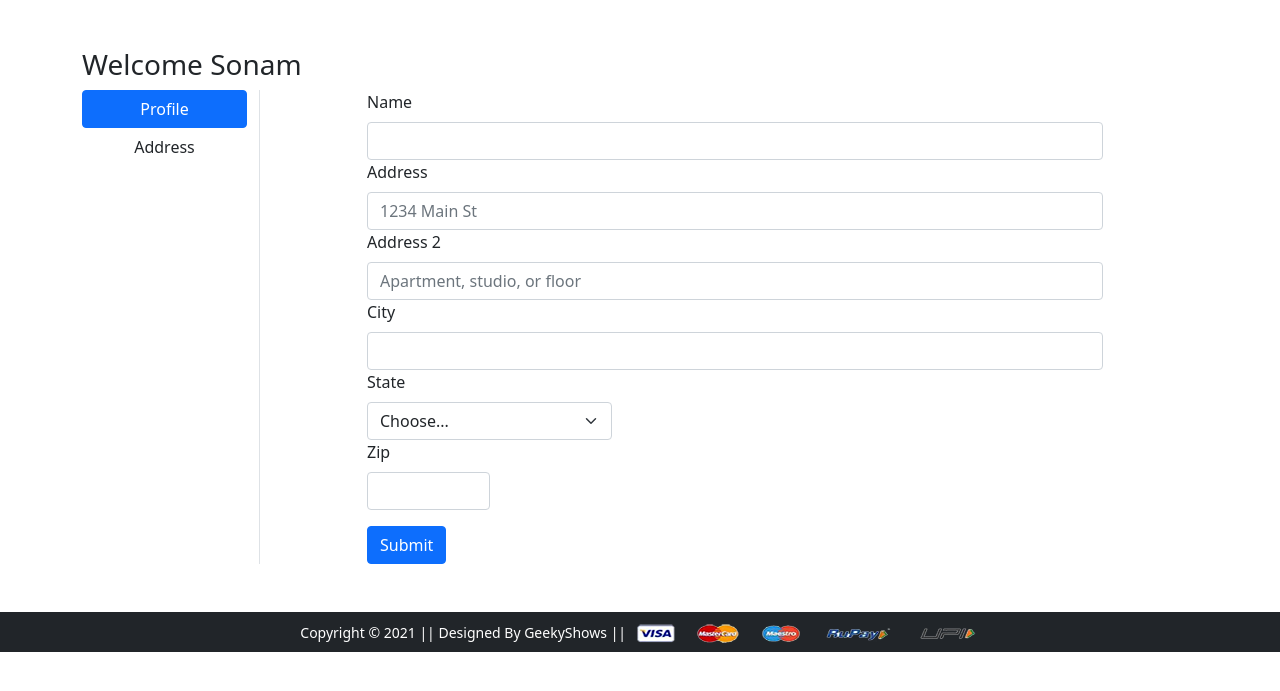
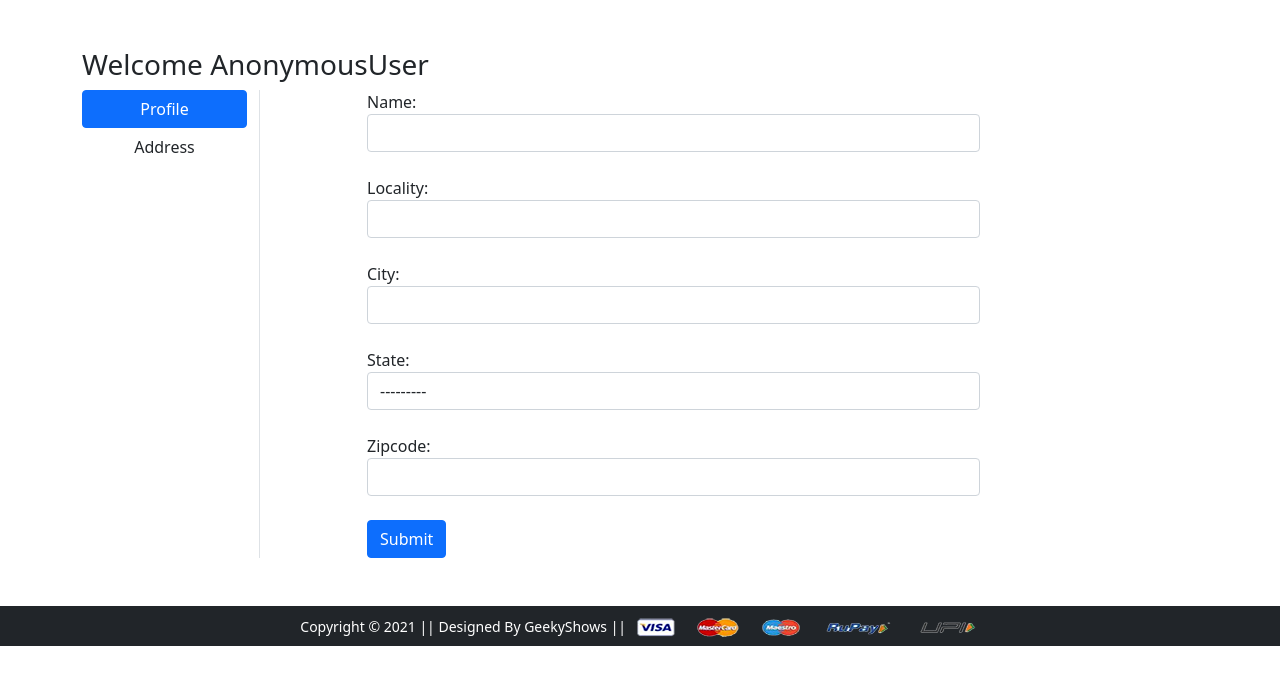
Before and after one commit to NikeshPakuwal/Multi-Vendor_Ecommerce, a Django app: page /profile/ in a window 1280 px wide. Shown: the part 56-747 px from the top of the page. Run offline with Django 3.2, Linux system fonts and the light colour scheme; some libraries are stand-ins or nearby versions.

Commit message:
Dynamic user profile added

```diff
--- a/app/forms.py
+++ b/app/forms.py
@@ -1,3 +1,5 @@
+from django.forms import fields
+from app.models import Customer
 from django import forms
 from django.contrib.auth import password_validation
 from django.contrib.auth.forms import UserCreationForm, AuthenticationForm, UserModel, UsernameField, PasswordChangeForm, PasswordResetForm, SetPasswordForm
@@ -34,3 +36,15 @@ class MyPasswordResetForm(PasswordResetForm):
 class MySetPasswordForm(SetPasswordForm):
     new_password1 = forms.CharField(label=_('New Password'), strip=False, widget=forms.PasswordInput(attrs={'autocomplete':'new-password', 'class':'form-control'}), help_text=password_validation.password_validators_help_text_html())
     new_password2 = forms.CharField(label=_('Confirm New Password'), strip=False, widget=forms.PasswordInput(attrs={'autocomplete':'new-password', 'class':'form-control'}))
+
+class CustomerProfileForm(forms.ModelForm):
+    class Meta:
+        model = Customer
+        fields = ['name', 'locality', 'city', 'state', 'zipcode']
+        widgets = {
+            'name':forms.TextInput(attrs={'class':'form-control'}),
+            'locality':forms.TextInput(attrs={'class':'form-control'}),
+            'city':forms.TextInput(attrs={'class':'form-control'}),
+            'state':forms.Select(attrs={'class':'form-control'}),
+            'zipcode':forms.NumberInput(attrs={'class':'form-control'})
+        }
--- a/app/templates/app/base.html
+++ b/app/templates/app/base.html
@@ -61,7 +61,7 @@
            {% if request.user.is_authenticated %}
             <li class="nav-item dropdown mx-2">
                 <a class="nav-link dropdown-toggle text-white" href="#" id="profileDropdown" role="button" data-bs-toggle="dropdown" aria-expanded="false">
-                  Sonam
+                  {{request.user.username|capfirst}}
                 </a>
                 <ul class="dropdown-menu" aria-labelledby="profileDropdown">
                   <li><a class="dropdown-item" href="{% url 'profile' %}">Profile</a></li>
--- a/app/templates/app/profile.html
+++ b/app/templates/app/profile.html
@@ -4,47 +4,33 @@
 {% block main-content %}
 <div class="container my-5">
  <div class="row">
-  <h3>Welcome Sonam</h3>
+  <h3>Welcome <span class="text-capitalize">{{request.user}}</span></h3>
   <div class="col-sm-2 border-end">
    <ul class="list-unstyled">
-    <li class="d-grid"><a href="{% url 'profile' %}" class="btn btn-primary">Profile</a></li>
+    <li class="d-grid"><a href="{% url 'profile' %}" class="btn {{active}}">Profile</a></li>
     <li class="d-grid"><a href="{% url 'address' %}" class="btn">Address</a></li>
    </ul>
   </div>
   <div class="col-sm-8 offset-sm-1">
    <form action="" method="post">
     {% csrf_token %}
+    {% for fm in form %}
+      <div class="form-group col-lg-10">
+          {{fm.label_tag}} {{fm}} <small class="text-danger">{{fm.errors|striptags}}</small><br>
+      </div>
+    {% endfor %}
+
     <div class="col-12">
-      <label for="inputName" class="form-label">Name</label>
-      <input type="text" class="form-control" id="inputEmail">
-    </div>
-    <div class="col-12">
-      <label for="inputAddress" class="form-label">Address</label>
-      <input type="text" class="form-control" id="inputAddress" placeholder="1234 Main St">
-    </div>
-    <div class="col-12">
-      <label for="inputAddress2" class="form-label">Address 2</label>
-      <input type="text" class="form-control" id="inputAddress2" placeholder="Apartment, studio, or floor">
-    </div>
-    <div class="col-12">
-      <label for="inputCity" class="form-label">City</label>
-      <input type="text" class="form-control" id="inputCity">
-    </div>
-    <div class="col-md-4">
-      <label for="inputState" class="form-label">State</label>
-      <select id="inputState" class="form-select">
-        <option selected>Choose...</option>
-        <option>...</option>
-      </select>
-    </div>
-    <div class="col-md-2">
-      <label for="inputZip" class="form-label">Zip</label>
-      <input type="text" class="form-control" id="inputZip">
-    </div>
-    <div class="col-12 mt-3">
-      <button type="submit" class="btn btn-primary">Submit</button>
+      <button type="submit" class="btn btn-primary mb3">Submit</button> <br>
     </div>
    </form>
+
+   {% if messages %}
+    {% for message in messages %}
+      <p {% if message.tags %} class="alert alert-{{message.tags}} mb-5" {% endif %}>{{ message }}</p>
+    {% endfor %}
+   {% endif %}
+
   </div>
  </div>
 </div>
--- a/app/urls.py
+++ b/app/urls.py
@@ -35,11 +35,10 @@ urlpatterns = [
     path('password-reset-confirm/<uidb64>/<token>/', auth_views.PasswordResetConfirmView.as_view(template_name='app/password_reset_confirm.html', form_class=MySetPasswordForm), name='password_reset_confirm'),
     path('password-reset-complete/', auth_views.PasswordResetCompleteView.as_view(template_name='app/password_reset_complete.html'), name='password_reset_complete'),
 
-
+    path('profile/', views.ProfileView.as_view(), name='profile'),
 
     path('cart/', views.add_to_cart, name='add-to-cart'),
     path('buy/', views.buy_now, name='buy-now'),
-    path('profile/', views.profile, name='profile'),
     path('address/', views.address, name='address'),
     path('orders/', views.orders, name='orders'),
     path('checkout/', views.checkout, name='checkout'),
--- a/app/views.py
+++ b/app/views.py
@@ -2,7 +2,7 @@ from django.http import request
 from django.shortcuts import render
 from django.views import View
 from.models import Product, Cart, OrderPlaced, Customer
-from.forms import CustomerRegistrationForm
+from.forms import CustomerRegistrationForm, CustomerProfileForm
 from django.contrib import messages
 
 
@@ -18,15 +18,42 @@ class CustomerRegistrationView(View):
             form.save()
         return render(request, 'app/customerregistration.html', {'form':form})
 
+class ProfileView(View):
+    def get(self, request):
+        form = CustomerProfileForm()
+        context = {
+            'form' : form,
+            'active' : 'btn-primary'
+        }
+        return render(request, 'app/profile.html', context)
+
+    def post(self, request):
+        form = CustomerProfileForm(request.POST)
+        if form.is_valid():
+            usr = request.user
+            name = form.cleaned_data['name']
+            locality = form.cleaned_data['locality']
+            city = form.cleaned_data['city']
+            state = form.cleaned_data['state']
+            zipcode = form.cleaned_data['zipcode']
+
+            reg = Customer(user=usr, name=name, locality=locality, city=city, state=state, zipcode=zipcode)
+            reg.save()
+
+            messages.success(request, 'Profile Updated Successfully!')
+
+            context = {
+                'form' : form,
+                'active' : 'btn-primary'
+            }
+        return render(request, 'app/profile.html', context)
+
 
 def add_to_cart(request):
      return render(request, 'app/addtocart.html')
 
 def buy_now(request):
     return render(request, 'app/buynow.html')
-
-def profile(request):
-    return render(request, 'app/profile.html')
 
 def address(request):
     return render(request, 'app/address.html')
```
